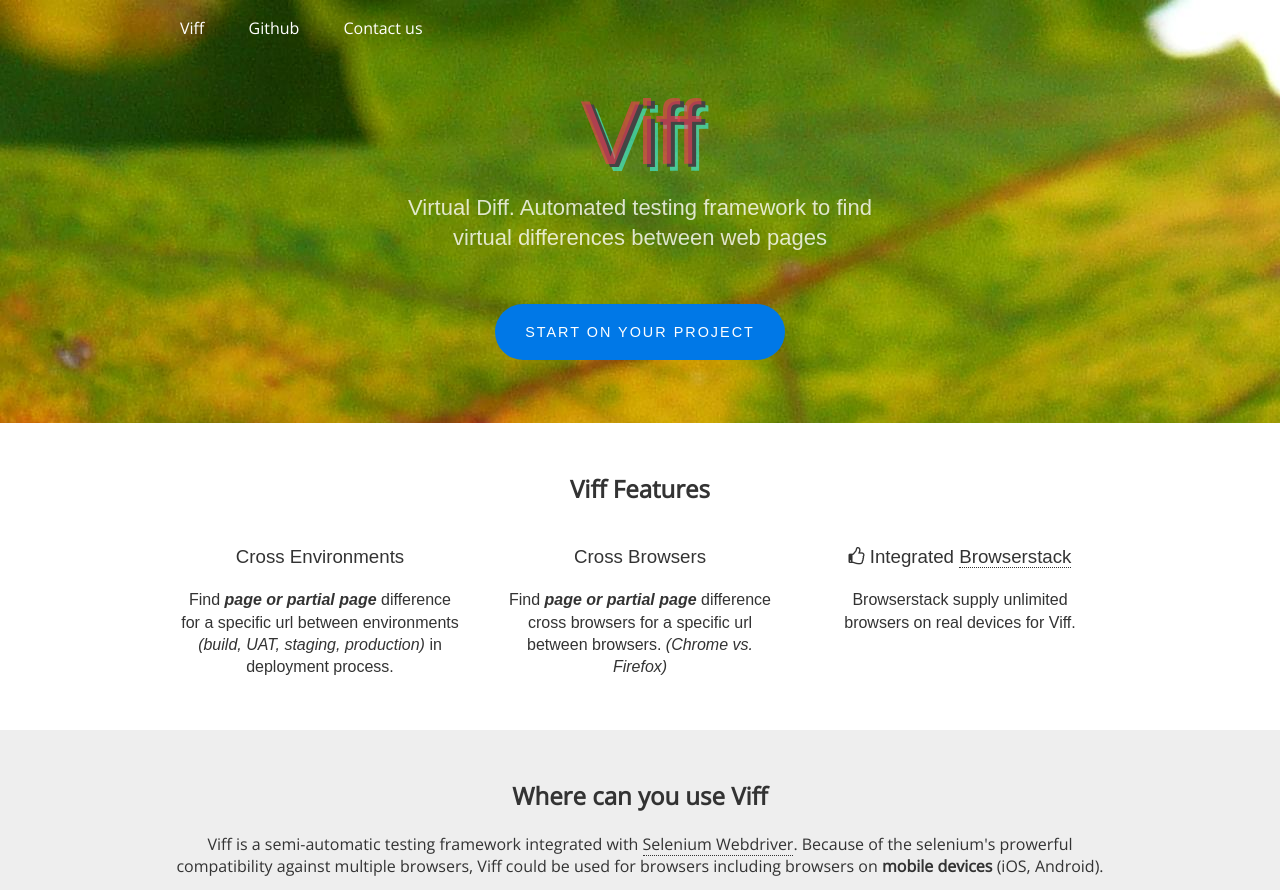
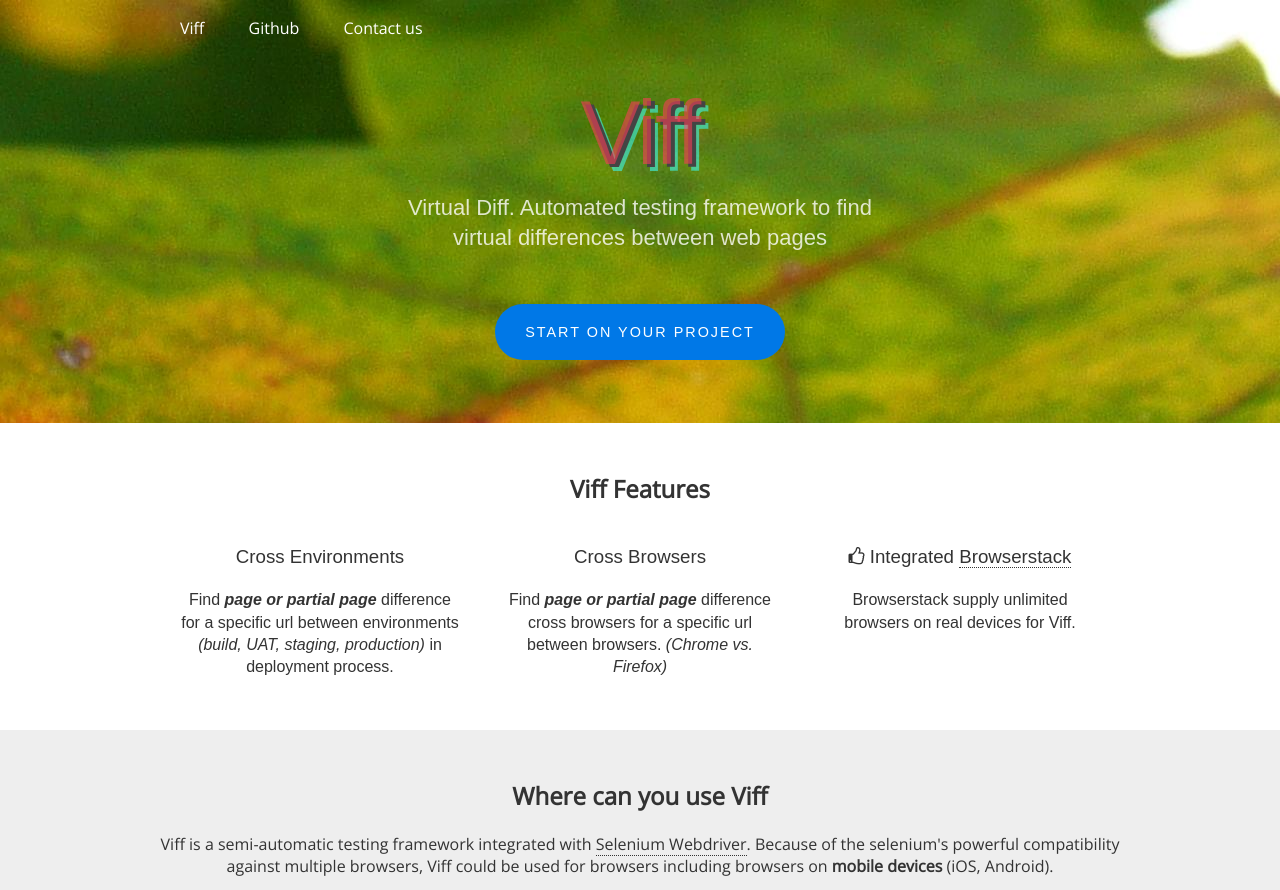
Before and after one commit to twers/Viff-Service, a plain HTML site: page index.html in a window 1280 px wide. Shown: the top 890 px of the page. Drawn offline with nearby package versions, Linux system fonts and the light colour scheme.

Commit message:
Qiu: typo error, prowerful to powerful

```diff
--- a/index.html
+++ b/index.html
@@ -70,7 +70,7 @@
                 <div class="container">
                     <h2>Where can you use Viff</h2>
                     <p>
-                        Viff is a semi-automatic testing framework integrated with <a href="http://www.seleniumhq.org/projects/webdriver/">Selenium Webdriver</a>. Because of the selenium's prowerful compatibility against multiple browsers, Viff could be used for browsers including browsers on <b>mobile devices</b> (iOS, Android).</p>
+                        Viff is a semi-automatic testing framework integrated with <a href="http://www.seleniumhq.org/projects/webdriver/">Selenium Webdriver</a>. Because of the selenium's powerful compatibility against multiple browsers, Viff could be used for browsers including browsers on <b>mobile devices</b> (iOS, Android).</p>
                     <div class="img-g">
                         <img src="img/chrome_256x256.png" alt="Chrome"/>
                         <img src="img/firefox_256x256.png" alt="Firefox"/>
```
